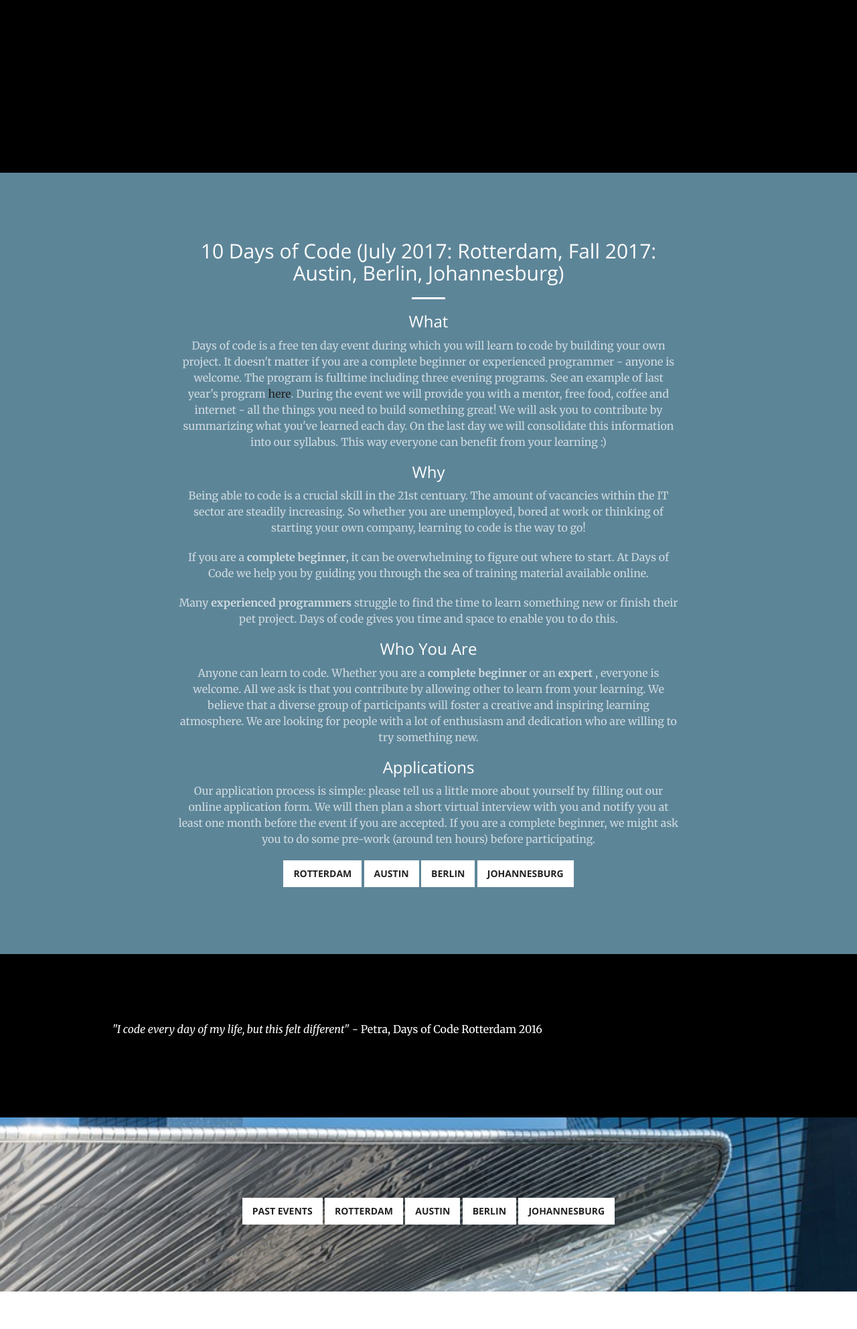
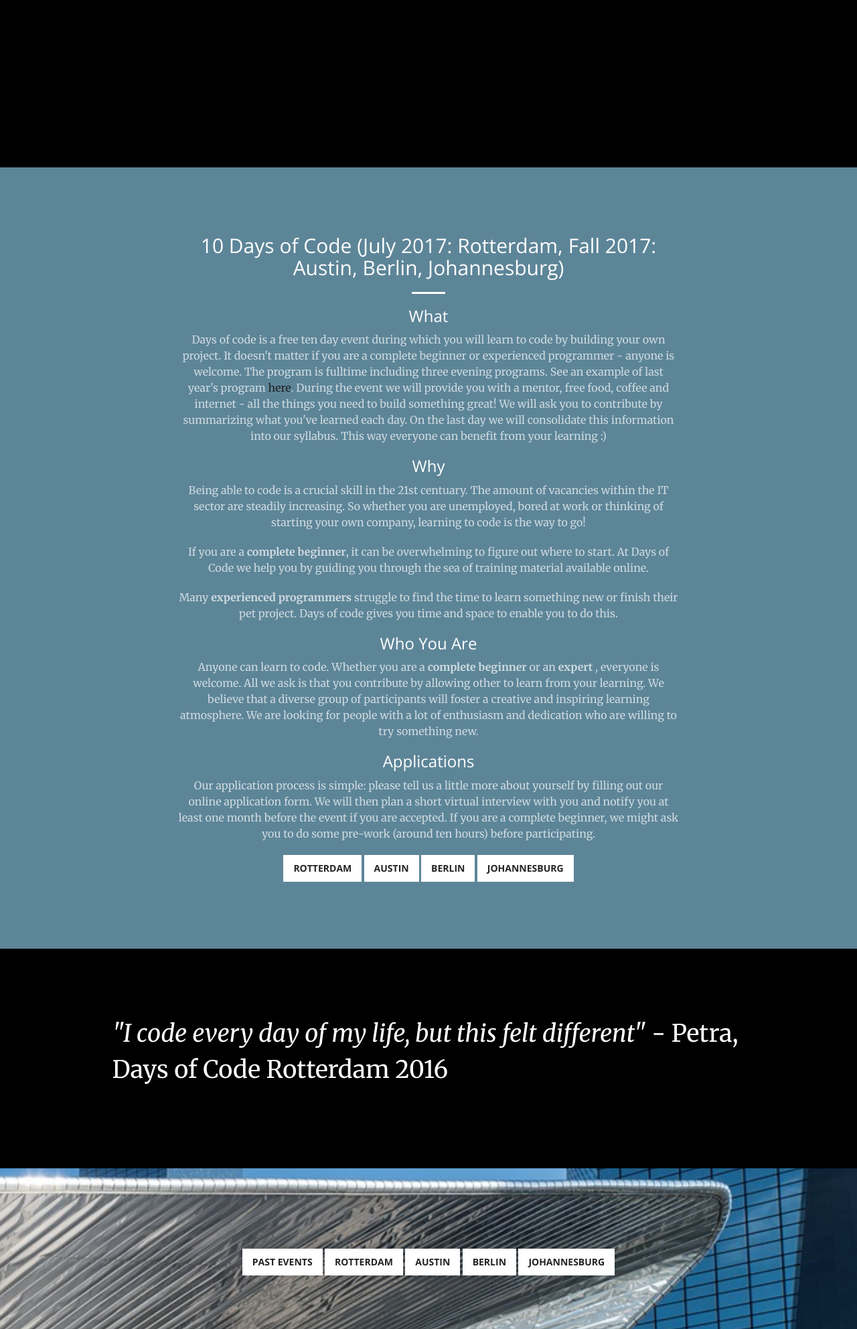
Before and after one commit to abbeywaldron/daysofcode, a PHP site: page /main.html in a window 1280 px wide. Shown: the part 1070-3055 px from the top of the page at 67% size. Run offline with PHP 8.4, Linux system fonts and the light colour scheme; grey boxes are pictures that could not be loaded.

Commit message:
style quotes

```diff
--- a/css/creative.css
+++ b/css/creative.css
@@ -27,7 +27,11 @@ body {
 
        background-color: black;
        color: white;
-       font-size: 36px !important;
+
+}
+
+.quote p {
+       font-size: 36px;
 }
 
 
```
